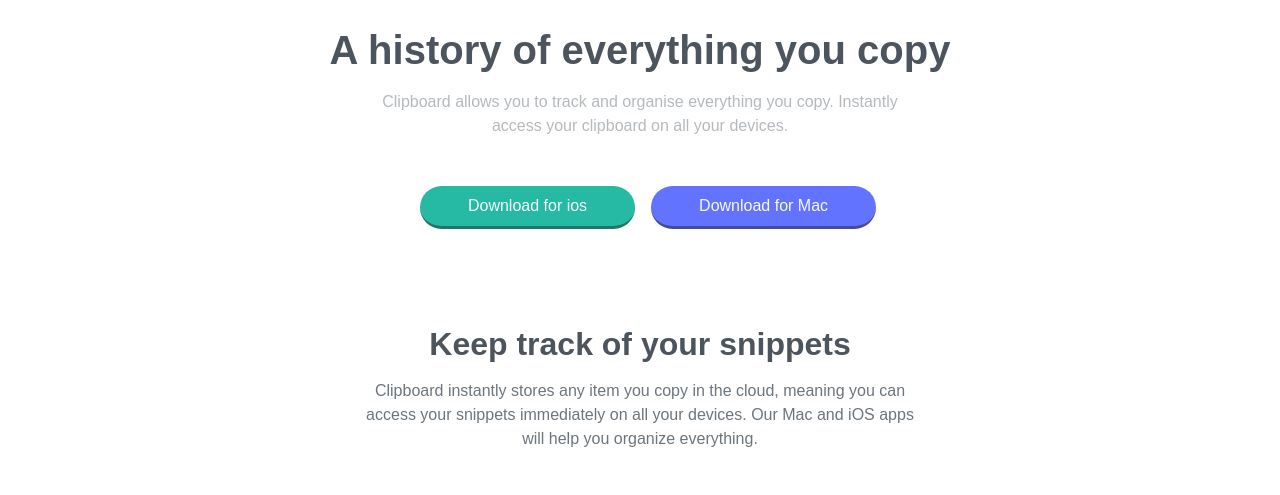
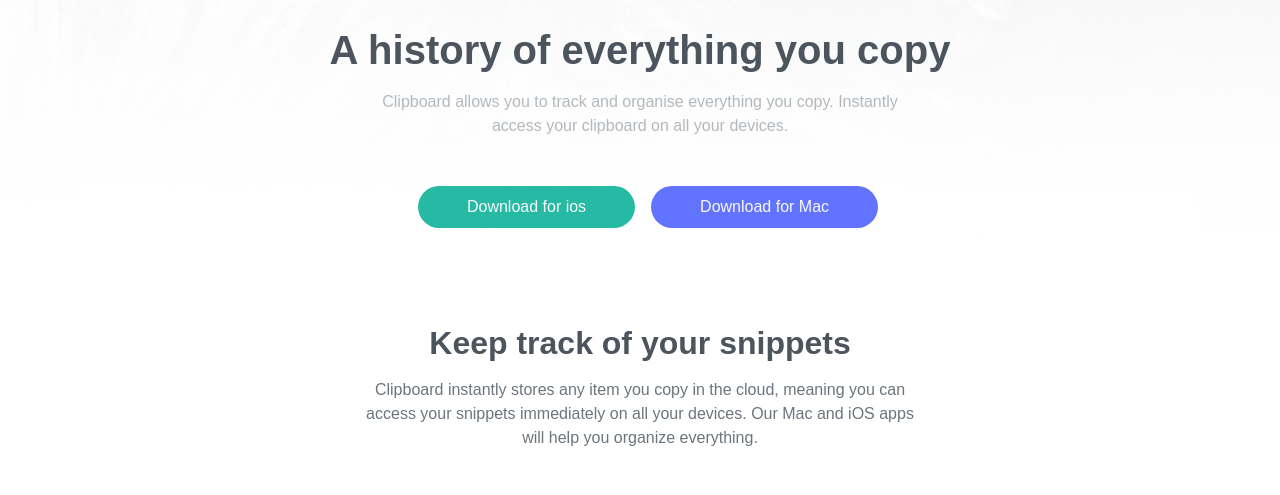
Before and after one commit to Procodx/Clipboard-landing-page, a plain HTML site: page index.html in a window 1280 px wide. Shown: the part 243-738 px from the top of the page. Drawn offline with nearby package versions, Linux system fonts and the light colour scheme; a web font is replaced by a local one.

Commit message:
Update styles.css

```diff
--- a/styles.css
+++ b/styles.css
@@ -5,7 +5,9 @@
 }
 
 .hro-cont {
-    background-image: linear-gradient(to top, rgb(255, 255, 255), rgba(255, 255, 255, 0.027)), url('./clipboard-landing-page-master/images/bg-header-desktop.png');
+    background-image: linear-gradient(to top, rgb(255, 255, 255), rgba(255, 255, 255, 0.027)), url('./images/bg-header-desktop.png');
+    background-size: cover;
+    background-repeat: no-repeat;
 }
 
 .container h1, h2, h5, h3 {
@@ -14,9 +16,9 @@
 
 button {
     background-color: hsl(171, 66%, 44%) !important;
-    border-radius: 50px !important;
+    /* border-radius: 50px !important;
     border: none !important;
-    border-bottom: 3px solid rgba(27, 29, 29, 0.445) !important;
+    border-bottom: 3px solid rgba(27, 29, 29, 0.445) !important; */
 }
 
 button:hover {
```
